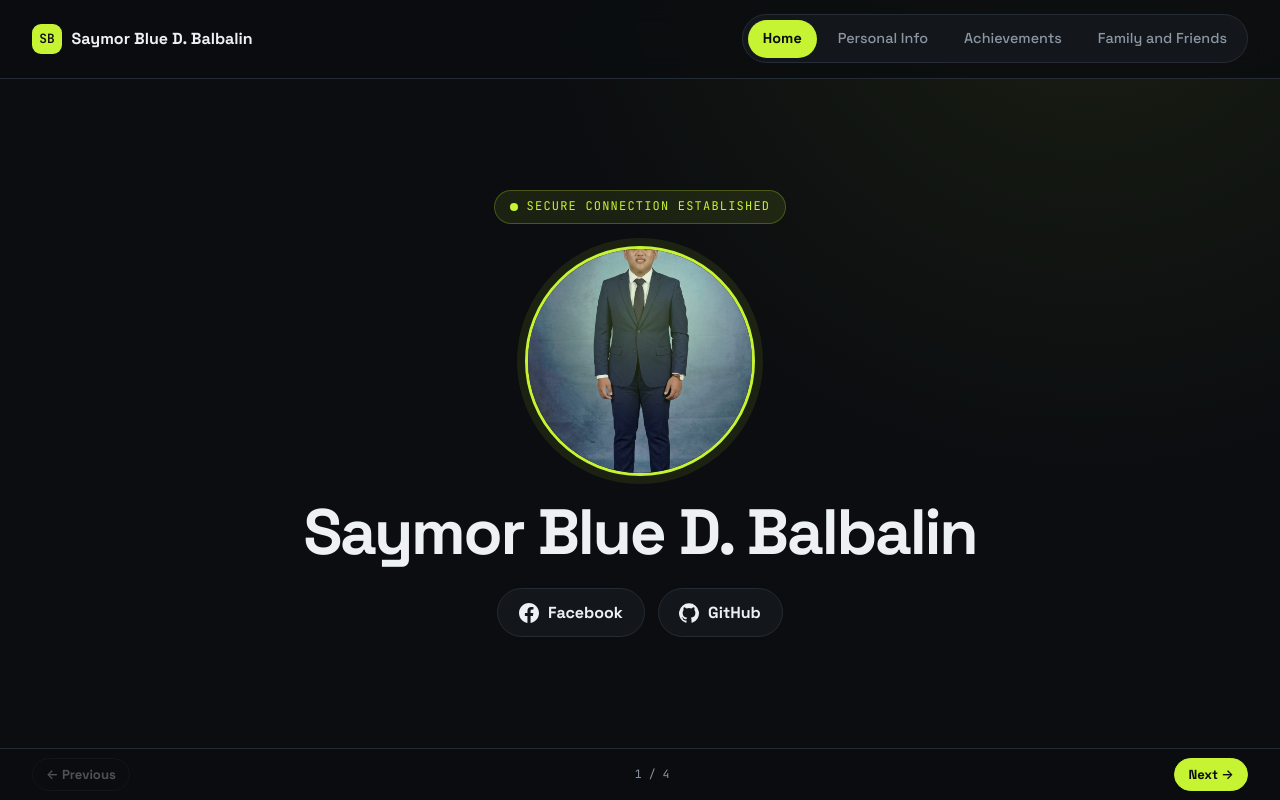
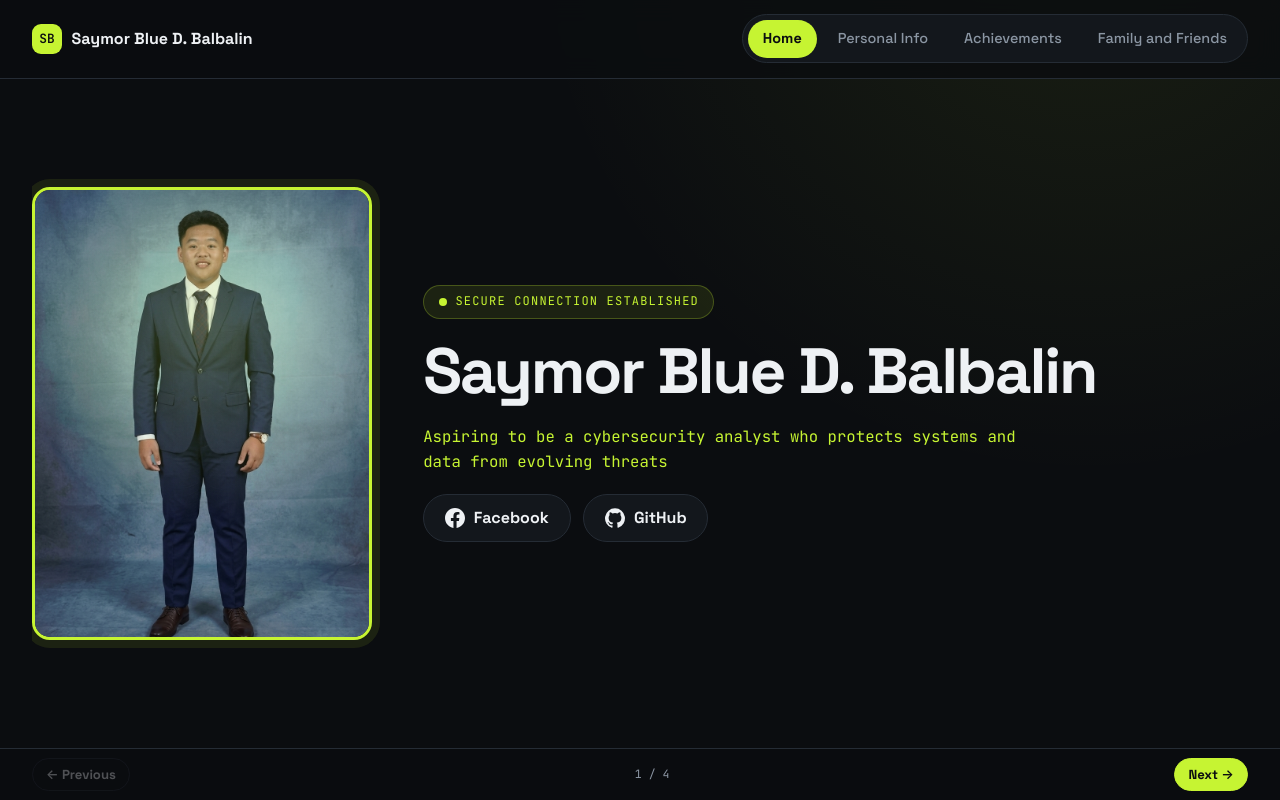
Before and after one commit to SaymorBB/SaymorBB, a plain HTML site: page index.html in a window 1280 px wide. Drawn offline with Linux system fonts and the light colour scheme.

Commit message:
Add files via upload

```diff
--- a/index.html
+++ b/index.html
@@ -406,6 +406,42 @@ main{flex:1 1 auto;min-height:0;height:0;padding-block:clamp(.65rem,1.8vh,1.2rem
 .info-list div:last-child{border-bottom:0}
 .info-list dt{font-family:var(--mono);color:var(--accent);font-size:.9rem}
 .info-list dd{font-weight:600}
+
+/* ---------- Home: photo left, details right ---------- */
+.home-split{
+  display:grid;
+  grid-template-columns:auto minmax(0,1fr);
+  gap:clamp(1.5rem,4vw,3.5rem);
+  align-items:center;
+  justify-items:stretch;
+  text-align:left;
+}
+.home-photo{
+  width:clamp(220px,28vw,340px);
+  aspect-ratio:3 / 4;
+  border-radius:var(--radius);
+}
+.home-copy{
+  display:flex;
+  flex-direction:column;
+  align-items:flex-start;
+  gap:1.2rem;
+}
+.home-copy h1{font-size:clamp(2.2rem,5.2vw,4rem)}
+.home-copy .socials{justify-content:flex-start}
+.home-copy .home-tagline{font-family:var(--mono);font-size:.98rem;color:var(--accent)}
+@media (max-width:760px){
+  .home-split{grid-template-columns:1fr;justify-items:center;text-align:center}
+  .home-photo{width:clamp(200px,60vw,280px)}
+  .home-copy{align-items:center}
+  .home-copy .socials{justify-content:center}
+}
+
+/* ---------- Personal info: tighter list for more fields ---------- */
+.info-card{overflow:auto;max-height:100%}
+.info-list div{padding:.35rem 0}
+.info-list dd{font-size:.92rem}
+.info-title{margin-bottom:.5rem}
 </style>
 </head>
 <body>
@@ -428,14 +464,19 @@ main{flex:1 1 auto;min-height:0;height:0;padding-block:clamp(.65rem,1.8vh,1.2rem
 
   <!-- 0 · HOME -->
   <section class="page on" id="home" aria-label="Home">
-    <div class="home">
-      <span class="status-chip"><i aria-hidden="true"></i><span id="statusTxt">Secure connection established</span></span>
-      <div class="tilt" id="tilt"><div class="avatar">
+    <div class="home home-split">
+      <div class="tilt" id="tilt">
+        <div class="avatar home-photo">
           <span class="initials" aria-hidden="true">SB</span>
           <!-- Replace profile.jpg with your own photo file -->
           <img src="profile.jpg" alt="Photo of Saymor Blue D. Balbalin" onerror="this.remove()">
-      </div></div>
+        </div>
+      </div>
+
+      <div class="home-copy">
+        <span class="status-chip"><i aria-hidden="true"></i><span id="statusTxt">Secure connection established</span></span>
         <h1 id="homeName" aria-label="Saymor Blue D. Balbalin">Saymor Blue D. Balbalin</h1>
+        <p class="home-tagline">Aspiring to be a cybersecurity analyst who protects systems and data from evolving threats</p>
         <div class="socials">
           <a href="https://www.facebook.com/" target="_blank" rel="noopener noreferrer" aria-label="Facebook">
             <svg viewBox="0 0 24 24" aria-hidden="true"><path d="M24 12.07C24 5.4 18.63 0 12 0S0 5.4 0 12.07C0 18.1 4.39 23.1 10.13 24v-8.44H7.08v-3.49h3.05V9.41c0-3.02 1.79-4.7 4.53-4.7 1.31 0 2.69.24 2.69.24v2.97h-1.51c-1.49 0-1.96.93-1.96 1.89v2.26h3.33l-.53 3.49h-2.8V24C19.61 23.1 24 18.1 24 12.07z"/></svg>
@@ -445,6 +486,7 @@ main{flex:1 1 auto;min-height:0;height:0;padding-block:clamp(.65rem,1.8vh,1.2rem
             <svg viewBox="0 0 24 24" aria-hidden="true"><path d="M12 .3a12 12 0 0 0-3.8 23.38c.6.12.83-.26.83-.57v-2.23c-3.34.73-4.03-1.42-4.03-1.42-.55-1.39-1.34-1.76-1.34-1.76-1.08-.74.09-.73.09-.73 1.2.09 1.83 1.24 1.83 1.24 1.07 1.83 2.8 1.3 3.49 1 .1-.78.42-1.31.76-1.61-2.67-.3-5.47-1.33-5.47-5.93 0-1.31.47-2.38 1.24-3.22-.14-.3-.54-1.52.1-3.18 0 0 1-.32 3.3 1.23a11.5 11.5 0 0 1 6 0c2.28-1.55 3.29-1.23 3.29-1.23.64 1.66.24 2.88.12 3.18.77.84 1.23 1.91 1.23 3.22 0 4.61-2.8 5.63-5.48 5.92.42.36.81 1.1.81 2.22v3.29c0 .32.22.7.82.58A12 12 0 0 0 12 .3z"/></svg>
             GitHub
           </a>
+        </div>
       </div>
     </div>
   </section>
@@ -469,6 +511,16 @@ main{flex:1 1 auto;min-height:0;height:0;padding-block:clamp(.65rem,1.8vh,1.2rem
           <div><dt>school</dt><dd>University of the Cordilleras</dd></div>
           <div><dt>program</dt><dd>Information Technology</dd></div>
           <div><dt>year</dt><dd>1st year</dd></div>
+          <div><dt>blood type</dt><dd>O+</dd></div>
+          <div><dt>eye color</dt><dd>Black</dd></div>
+          <div><dt>height</dt><dd>157.54 cm</dd></div>
+          <div><dt>weight</dt><dd>87 kg</dd></div>
+          <div><dt>shoe size</dt><dd>11</dd></div>
+          <div><dt>zodiac sign</dt><dd>Gemini</dd></div>
+          <div><dt>birthplace</dt><dd>Baguio City</dd></div>
+          <div><dt>hometown</dt><dd>Itogon, Benguet</dd></div>
+          <div><dt>nationality</dt><dd>Filipino</dd></div>
+          <div><dt>religion</dt><dd>Roman Catholic</dd></div>
         </dl>
       </aside>
     </div>
```
Lines whose indentation alone changed are shown as unchanged.
